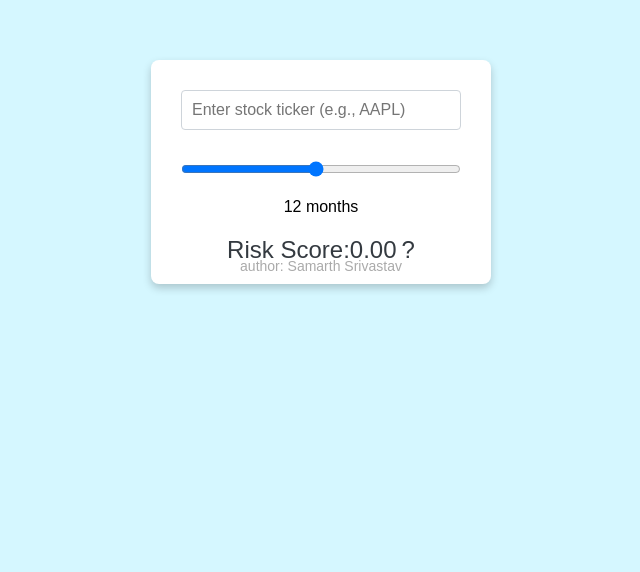
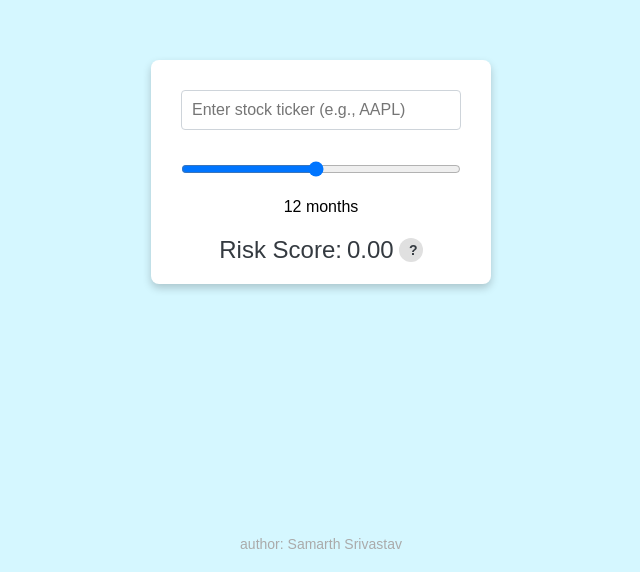
Before and after one commit to sriveey/stock-calc, a plain HTML site: page index.html in a window 1280 px wide. Shown: the part 228-800 px from the top of the page, without its empty margins (319-959 px from the left). Drawn offline with Linux system fonts and the light colour scheme.

Commit message:
further style changes to html

```diff
--- a/index.html
+++ b/index.html
@@ -14,6 +14,7 @@
             align-items: center; /* Center vertically */
             justify-content: center; /* Center horizontally */
             background-color: #d5f7ff; /* Light blue background color */
+            position: relative; /* For positioning the GitHub link */
         }
         .container {
             text-align: center;
@@ -22,7 +23,6 @@
             box-shadow: 0 4px 8px rgba(0, 0, 0, 0.2); /* Subtle shadow */
             padding: 20px; /* Padding around content */
             width: 300px; /* Fixed width */
-            position: relative; /* For positioning the GitHub link */
         }
         input[type="text"], input[type="range"] {
             width: calc(100% - 20px); /* Full width minus padding */
@@ -41,15 +41,25 @@
             align-items: center; /* Center vertically */
             justify-content: center; /* Center horizontally */
         }
+        .result span {
+            margin-left: 5px; /* Space between "Risk Score:" and the score */
+        }
         .tooltip {
             position: relative; /* Relative positioning for the tooltip */
-            display: inline-block; /* Inline block for the icon */
+            display: inline-flex; /* Use inline-flex for centering */
+            align-items: center; /* Center vertically */
+            justify-content: center; /* Center horizontally */
             margin-left: 5px; /* Space between risk score and icon */
             cursor: pointer; /* Pointer cursor for hover */
+            width: 24px; /* Fixed width for the icon */
+            height: 24px; /* Fixed height for the icon */
+            border-radius: 50%; /* Circular shape */
+            background-color: #e0e0e0; /* Light grey background */
+            font-size: 14px; /* Smaller font size for the question mark */
         }
         .tooltip .tooltiptext {
             visibility: hidden; /* Hidden by default */
-            width: 200px; /* Width of the tooltip */
+            width: 150px; /* Smaller width of the tooltip */
             background-color: #555; /* Dark background */
             color: #fff; /* White text */
             text-align: center; /* Centered text */
@@ -59,22 +69,28 @@
             z-index: 1; /* On top of other elements */
             bottom: 100%; /* Above the icon */
             left: 50%; /* Center horizontally */
-            margin-left: -100px; /* Center tooltip */
+            margin-left: -75px; /* Center tooltip */
             opacity: 0; /* Hidden by default */
             transition: opacity 0.3s; /* Fade in effect */
+            font-size: 12px; /* Smaller font size for tooltip text */
         }
         .tooltip:hover .tooltiptext {
             visibility: visible; /* Show tooltip on hover */
             opacity: 1; /* Make it visible */
         }
         .github-link {
-            position: absolute; /* Absolute positioning within the container */
-            bottom: 10px; /* Position at the bottom */
+            position: absolute; /* Absolute positioning within the body */
+            bottom: 20px; /* Position at the bottom */
             left: 50%; /* Center horizontally */
             transform: translateX(-50%); /* Adjust for centering */
             color: #aaa; /* Greyed out color */
             font-size: 14px; /* Smaller font size */
             text-decoration: none; /* No underline */
+        }
+        .question-mark {
+            font-size: 14px; /* Adjusted font size for question mark */
+            font-weight: bold; /* Bold for visibility */
+            line-height: 24px; /* Align vertically within the circle */
         }
     </style>
 </head>
@@ -88,12 +104,14 @@
 
         <div class="result" id="result">
             Risk Score: <span id="riskScore">0.00</span>
-            <div class="tooltip">?
-                <span class="tooltiptext">The risk score is calculated based on historical volatility and market trends.</span>
+            <div class="tooltip">
+                <span class="question-mark">?</span>
+                <span class="tooltiptext">The risk score is calculated based on historical volatility and market trends.<br><br>Formula: Risk Score = (Volatility / Industry Average Volatility) x 100.</span>
             </div>
         </div>
-        <a class="github-link" href="https://github.com/sriveey/stock-calc" target="_blank">author: Samarth Srivastav</a>
     </div>
+
+    <a class="github-link" href="https://github.com/sriveey/stock-calc" target="_blank">author: Samarth Srivastav</a>
 
     <script>
         const holdingPeriodSlider = document.getElementById('holdingPeriod');
```
